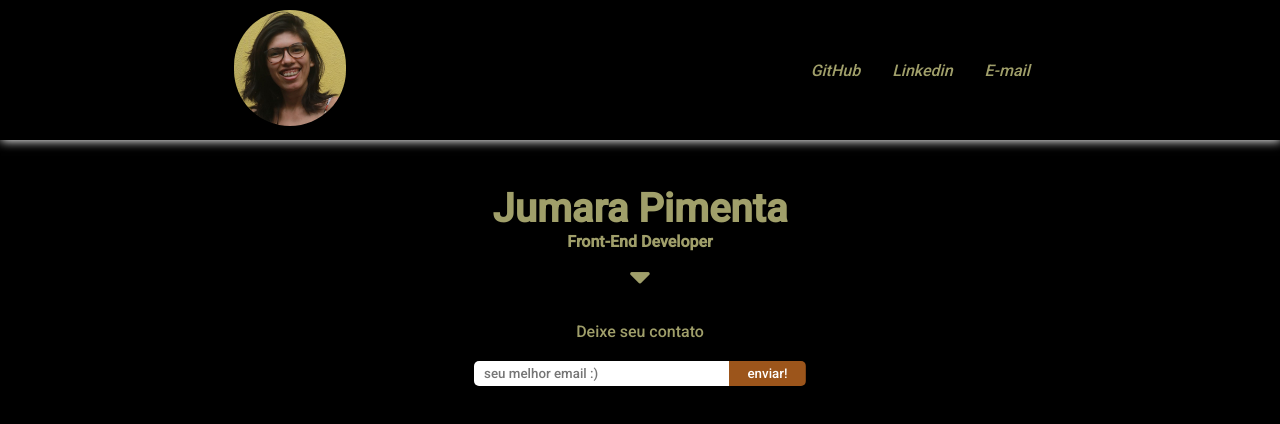
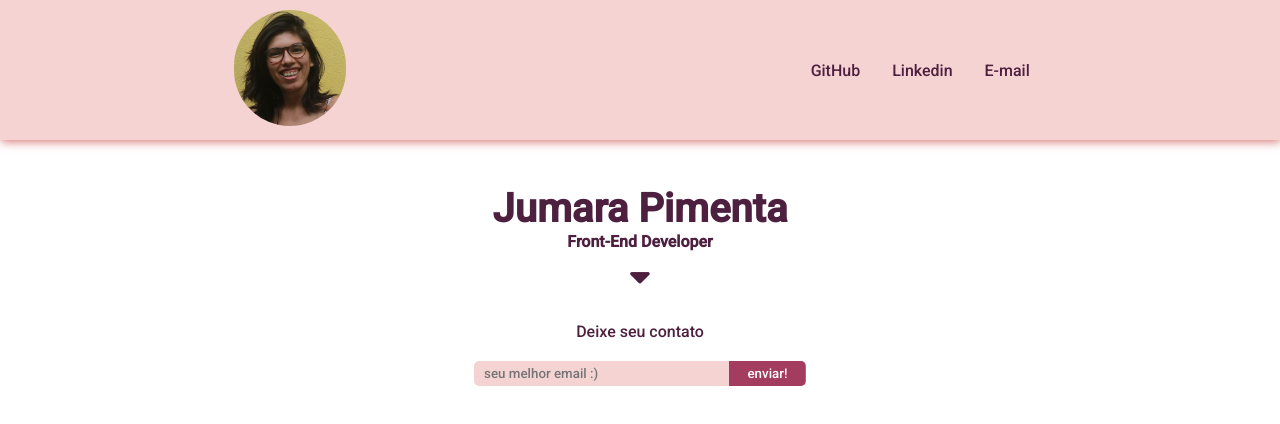
Before and after one commit to jumara-pimenta/gama-css, a plain HTML site: page index.html in a window 1280 px wide. Drawn offline with Linux system fonts and the light colour scheme.

Commit message:
altera cores do site

```diff
--- a/index.html
+++ b/index.html
@@ -40,7 +40,7 @@
                 <i id="animation" class="fas fa-sort-down"></i>
             </div>
             <div style="display: none;" id="about">
-                <p>Lorem ipsum dolor sit amet, consectetur adipisicing elit. Unde officiis deserunt sint dolorum ducimus rerum est iusto nemo, excepturi corporis error impedit fuga saepe voluptas laboriosam! Porro sequi eligendi nobis.</p>
+                <p>Administradora em transição de carreira para a área tecnológica, inicialmente como desenvolvedora front-end. Formada em desenvolvimento front-end pelo Bootcamp da {Reprograma}. Conhecimentos em HTML, CSS, JavaScript e React. </p>
             </div>
             <div class="form">
                 <div>
--- a/styles.css
+++ b/styles.css
@@ -2,13 +2,12 @@
     padding: 0;
     margin: 0;
     box-sizing: border-box;
-    color: #a09f6a;
+    color: #4d203f;
     font-family: 'Roboto', sans-serif;
 }
 
 ul {
     list-style: none;
-    font-style: italic;
 }
 
 a {
@@ -16,9 +15,8 @@ a {
     font-weight: 500;
 }
 
-body {
-background: black;
-
+main {
+    background: #fff;
 }
 
 header {
@@ -26,8 +24,9 @@ header {
     justify-content: space-around;
     align-items: center;
     padding: 10px;
-    box-shadow: 1px  1px 10px  #fff;
+    box-shadow: 1px  1px 10px  rgb(209, 99, 99);
     margin-bottom: 45px;
+    background-color: #f5d3d3;
 }
 
 header ul {
@@ -43,7 +42,7 @@ header ul li a{
 }
 
 header ul li a:hover{
-    color: #c0a717;
+    color: #e72a60;
 }
 
 .fotoPerfil{
@@ -102,14 +101,15 @@ header ul li a:hover{
 .form input {
     width: 50%;
     padding: 5px 10px;
-    border: none;
+    border: #f5d3d3;
     border-radius: 5px 0px 0px 5px;
+    background-color: #f5d3d3;
 }
 
 .form button {
     width: 15%;
     padding: 5px 10px;
-    background: linear-gradient(to right, #c09717 50%, #9c551b 50%);
+    background: linear-gradient(to right, #e72a60 50%, #a33c5f 50%);
     background-size: 200% 100%;
     background-position: right bottom;
     color: #fff;
```
